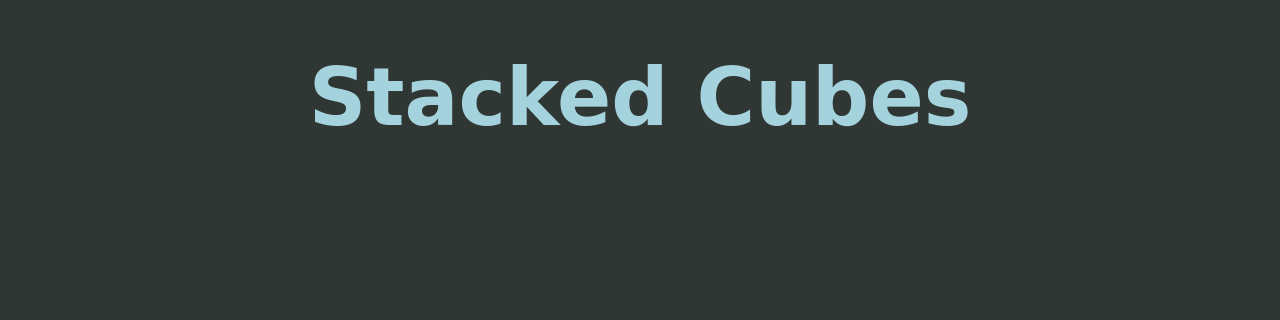
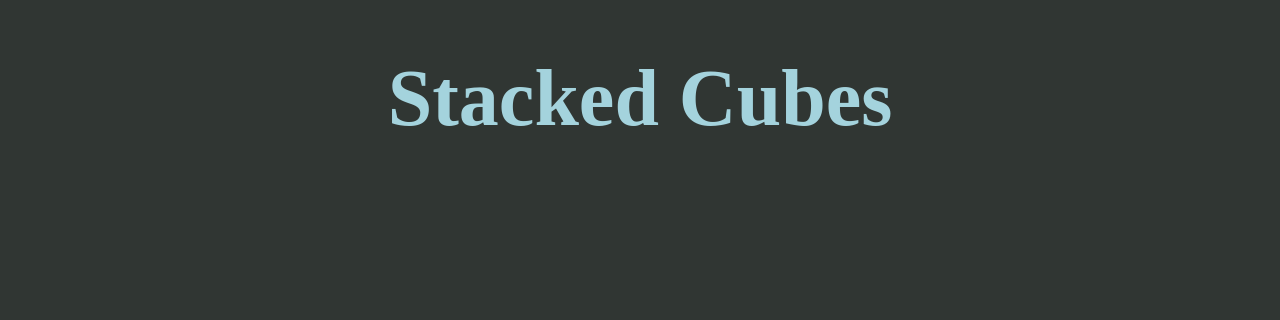
Before and after one commit to Southerngirl13/CSS-responsive-blocks, a plain HTML site: page index.html in a window 1280 px wide. Shown: the top 320 px of the page. Drawn offline with Linux system fonts and the light colour scheme.

```diff
--- a/style.css
+++ b/style.css
@@ -6,7 +6,7 @@
   h1 {
     font-size: 5em;
     line-height: 1.2em;
-    font-family: 'Corben', cursive;
+    /* font-family: 'Corben', cursive; */
     text-align: center;
     margin-top: 50px;
   }
```
